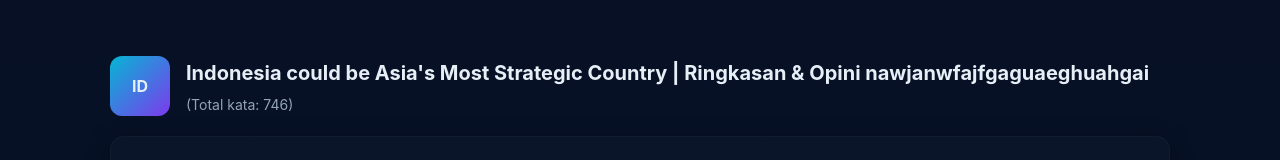
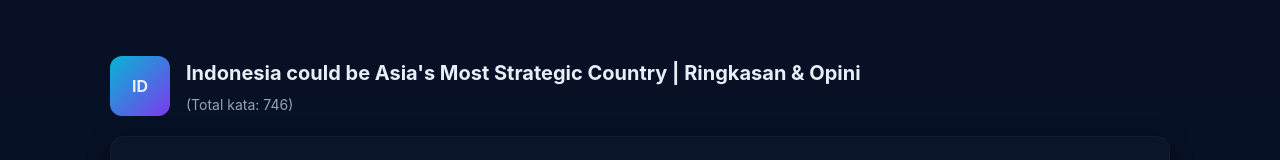
Before and after one commit to najwan32/NAJ_Pancasila-Geography, a plain HTML site: page index.html in a window 1280 px wide. Shown: the top 160 px of the page. Drawn offline with Linux system fonts and the light colour scheme.

Commit message:
initial commit

```diff
--- a/index.html
+++ b/index.html
@@ -111,7 +111,7 @@
     <header>
       <div class="logo">ID</div>
       <div>
-        <h1>Indonesia could be Asia's Most Strategic Country | Ringkasan & Opini nawjanwfajfgaguaeghuahgai</h1>
+        <h1>Indonesia could be Asia's Most Strategic Country | Ringkasan & Opini</h1>
         <p class="lead">(Total kata: 746)</p>
       </div>
     </header>
```
